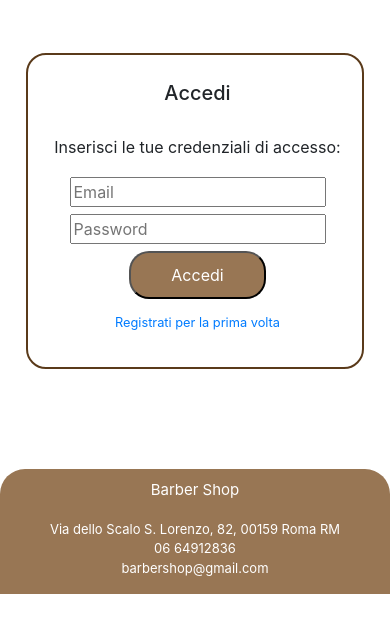
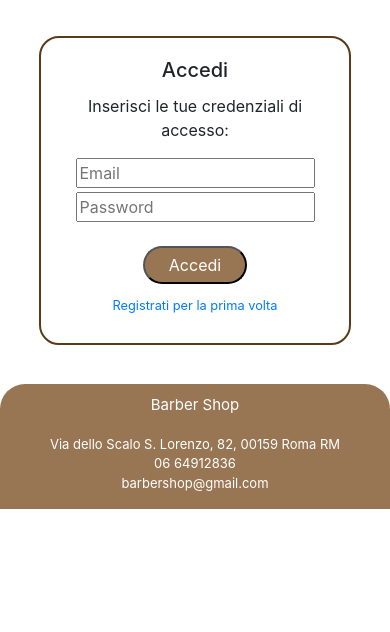
Before and after one commit to andreademurtas/BarberShop, a website: page static/templates/login.html in a window 390 px wide. Shown: the part 132-764 px from the top of the page. Drawn offline with nearby package versions, Linux system fonts and the light colour scheme; files that its build step writes are made by us from their sources.

Commit message:
Responsive design (login)

```diff
--- a/static/css/styles.css
+++ b/static/css/styles.css
@@ -70,8 +70,11 @@ h1:after {
 .frm{
   max-width: 40%;
 }
+.acc{
+  max-width: 30%;
+}
 
-  @media screen and (max-width: 900px) {
+@media screen and (max-width: 700px) {
   .hid{
     display:none;
     max-width: 0%;
@@ -79,5 +82,16 @@ h1:after {
   .frm{
     max-width:100%;
   }
+  .acc{
+    max-width: 50%;
+  }
 
 }
+
+
+
+@media screen and (max-width:400px) {
+  .acc{
+    max-width: 80%;
+  }
+}
--- a/static/templates/login.html
+++ b/static/templates/login.html
@@ -36,30 +36,26 @@
     <div class="content text-center">
         <h1 class="h1" style="background-color: #987654; color: white; font-size:6vw; font-family: 'Times New Roman', Times, serif; padding-bottom: 5px; border-radius: 100px;">Barber Shop</h1>
     </div>
-    <br>
-    <br>
-    <div class="d-flex flex-row justify-content-center" style="text-align: center;">
-        <div class="d-flex flex-column" style="margin-bottom: 100px; border: 2px solid #5a3a1a; padding-left: 25px;padding-bottom: 25px; border-radius: 20px; padding-right:20px ; padding-top: 25px;">
-            <table>
+
+    <div class="d-flex flex-row justify-content-center flex-wrap" style="text-align: center; width: 100%; margin-top: 10%;">
+        <div class="d-flex flex-column flex-wrap justify-content-center acc" style="margin-left: 10% ; margin-right: 10%; margin-bottom: 10%; border: 2px solid #5a3a1a; padding-left: 5%;padding-bottom:5%; border-radius: 20px; padding-right:5% ; padding-top: 5%;">
                 <form action="" method="post" name="login"  >
-                    <tr><td>
+                    <div class="col flex-wrap" >
                         <h5>Accedi</h5>
-                    <tr><td>
-                        <p style="margin-top: 20px;">Inserisci le tue credenziali di accesso:</p>
-                    </td></tr>
-                    <tr><td>
-                        <input type="email" name="email" size="20" style="margin-bottom: 5px;" placeholder="Email" required>
-                    </td></tr>
-                    <tr><td>
-                        <input type="password" name="password" size="20" style="margin-bottom: 5px;" placeholder="Password" required>
-                    </td></tr>
-                    <tr><td>
-                        <input type="submit" value="Accedi" onmouseover="changeColor(this)" onmouseleave="colorBack(this)" style="border-radius: 20px; text-align: center ; background-color: #987654; padding-left: 40px; padding-right: 40px; padding-top: 10px; padding-bottom: 10px; color: white;">
-                    </td></tr>
-                    <tr><td>
-                        <a class="nav-link" href="registrati" style=""><small>Registrati per la prima volta</small></a>
-                    </td></tr>
-            </table>
+
+
+                        <p style="margin-top: 5%;">Inserisci le tue credenziali di accesso:</p>
+
+                        <input type="email" name="email" style="margin-bottom: 2% ; width: 100%;" placeholder="Email" required>
+
+                        <input type="password" name="password"  style="margin-bottom: 10%; width: 100%;" placeholder="Password"  required>
+
+                        <input type="submit" value="Accedi" onmouseover="changeColor(this)" onmouseleave="colorBack(this)" style="border-radius: 20px; text-align: center ; background-color: #987654; padding-left: 10%; padding-right: 10%; padding-top:2%; padding-bottom: 2%; color: white;">
+
+                        <a class="nav-link" href="registrati"><small>Registrati per la prima volta</small></a>
+                    </div>
+
+                </form>
 
         </div>
 
```
Also changed, not shown: static/templates/prenota.html (+6 -6 lines), static/templates/profilo.html (+0 -2 lines). Lines whose indentation alone changed are shown as unchanged.
